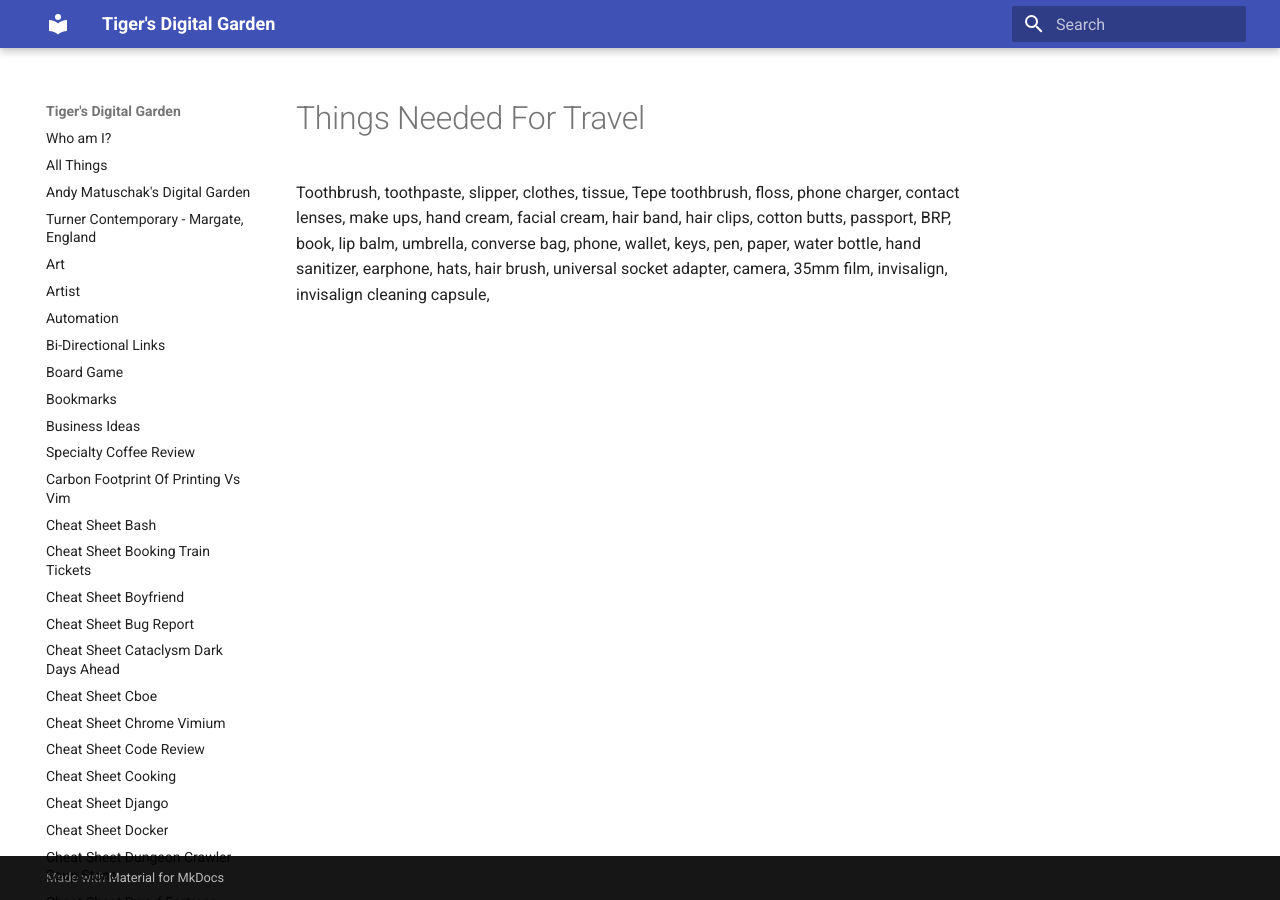
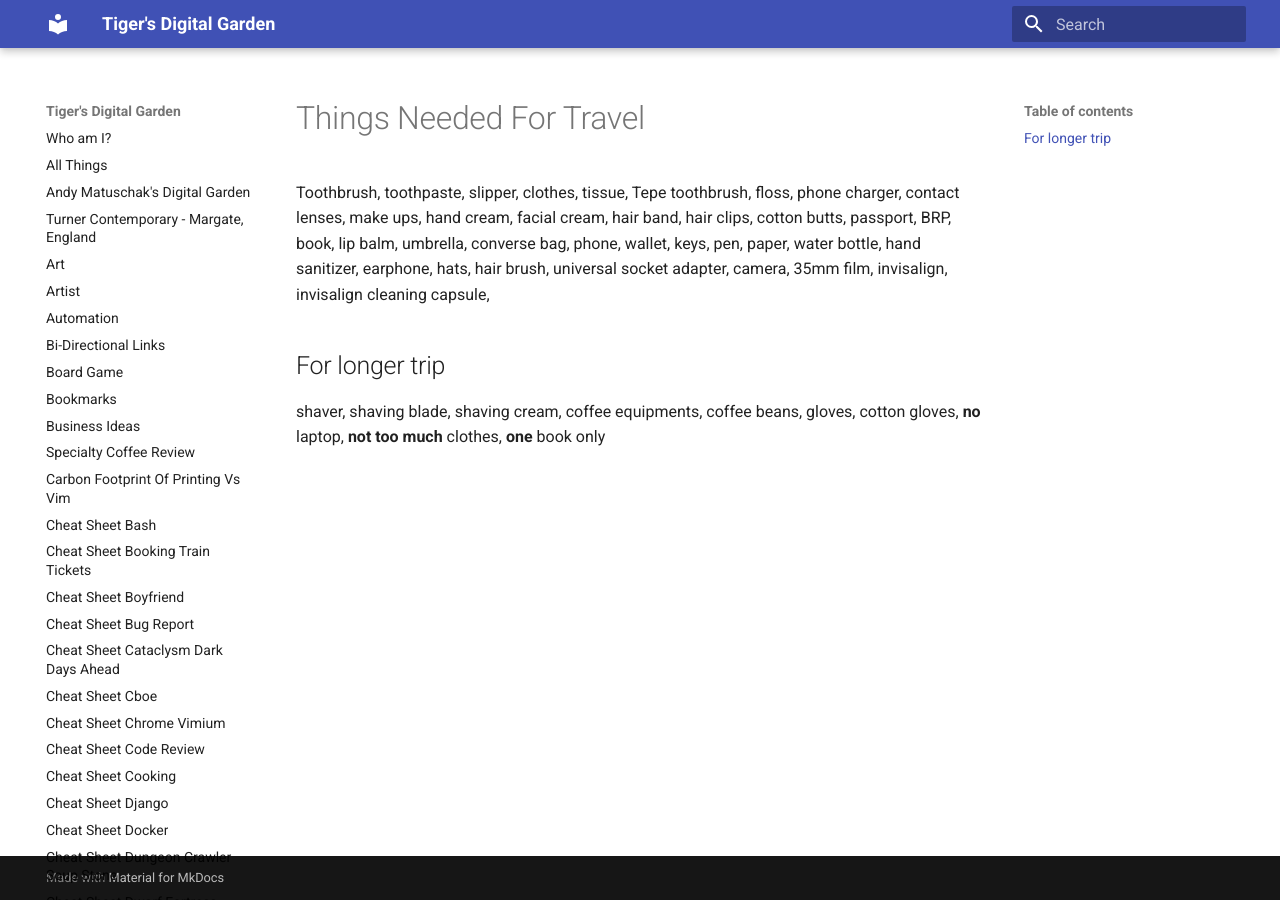
Before and after one commit to ynotstartups/notes, an MkDocs documentation site: the page built from notes/things-needed-for-travel.md, in a window 1280 px wide. Built offline with MkDocs 1.6.1 and Material for MkDocs 9.7.7, drawn with Linux system fonts in a browser that asks for light colours.

Commit message:
add things for long distance travel

```diff
--- a/notes/things-needed-for-travel.md
+++ b/notes/things-needed-for-travel.md
@@ -6,3 +6,10 @@ hand cream, facial cream, hair band, hair clips, cotton butts, passport, BRP,
 book, lip balm, umbrella, converse bag, phone, wallet, keys, pen, paper, water
 bottle, hand sanitizer, earphone, hats, hair brush, universal socket adapter,
 camera, 35mm film, invisalign, invisalign cleaning capsule,
+
+## For longer trip
+
+shaver, shaving blade, shaving cream,
+coffee equipments, coffee beans,
+gloves, cotton gloves,
+**no** laptop, **not too much** clothes, **one** book only
```
